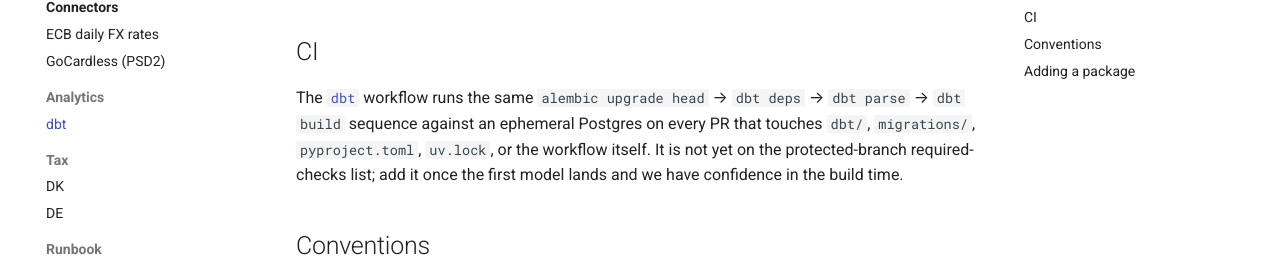
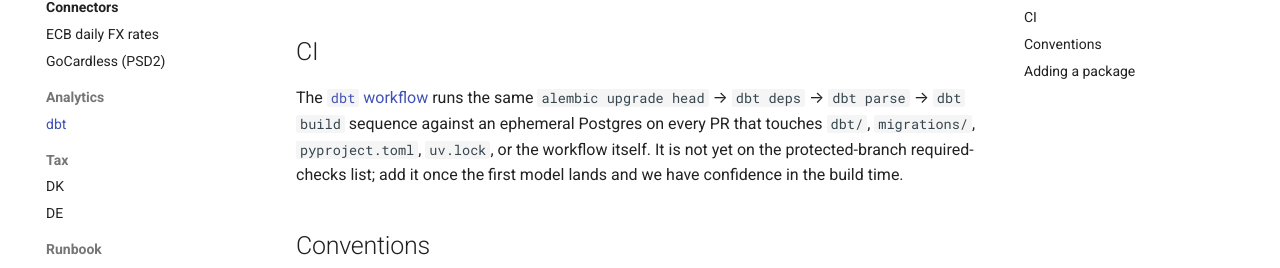
Before and after one commit to autoditac/Penge, an MkDocs documentation site: the page built from docs/dbt.md, in a window 1280 px wide and 900 px high, scrolled down 1480 px. Shown: the part 172-440 px from the top of the window. Built offline with MkDocs 1.6.1 and Material for MkDocs 9.7.7, drawn with Linux system fonts in a browser that asks for light colours; comment, search, counter and statistics services are not loaded; part of the change alters nothing that is shown.

```diff
--- a/docs/dbt.md
+++ b/docs/dbt.md
@@ -67,7 +67,7 @@ validates the project is parseable and the warehouse is reachable.
 
 ## CI
 
-The [`dbt`](../../.github/workflows/dbt.yml) workflow runs the same
+The [`dbt` workflow](https://github.com/autoditac/Penge/blob/main/.github/workflows/dbt.yml) runs the same
 `alembic upgrade head` → `dbt deps` → `dbt parse` → `dbt build`
 sequence against an ephemeral Postgres on every PR that touches
 `dbt/`, `migrations/`, `pyproject.toml`, `uv.lock`, or the workflow
```
